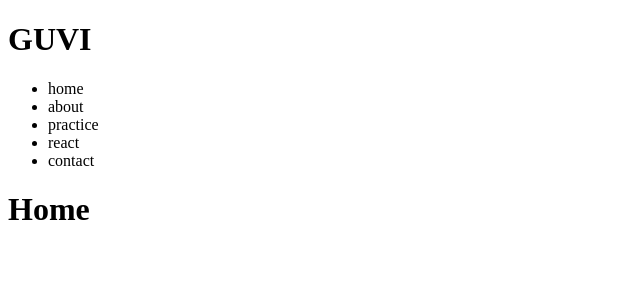
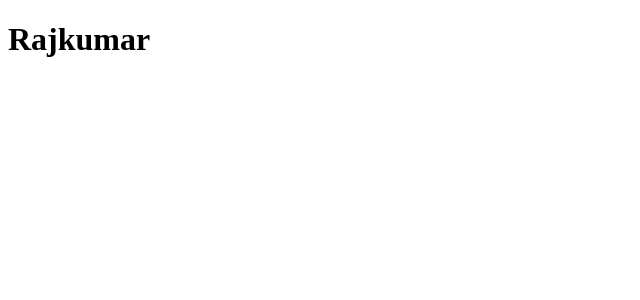
Before and after one commit to Rkthak/react-js-guvi, a React (Vite) app: page / in a window 1280 px wide. Shown: the top 300 px of the page, without its empty margins (0-640 px from the left). Built offline with nearby package versions, Linux system fonts and the light colour scheme.

Commit message:
props in functional components

```diff
--- a/src/App.jsx
+++ b/src/App.jsx
@@ -1,10 +1,9 @@
 import Header from "./components/Header";
-import Home from "./components/Home";
 function App() {
+  let username = "Rajkumar";
   return (
     <>
-      <Header />
-      <Home />
+      <Header username={username} />
     </>
   );
 }
--- a/src/components/Header.jsx
+++ b/src/components/Header.jsx
@@ -1,19 +1,7 @@
-// functional components
-// HOOKS introduce and now support componet life cycle methods & state
-
-function Header() {
+function Header({ username }) {
   return (
     <>
-      <h1>GUVI</h1>
-      <nav>
-        <ul>
-          <li>home</li>
-          <li>about</li>
-          <li>practice</li>
-          <li>react</li>
-          <li>contact</li>
-        </ul>
-      </nav>
+      <h1>{username}</h1>
     </>
   );
 }
```
